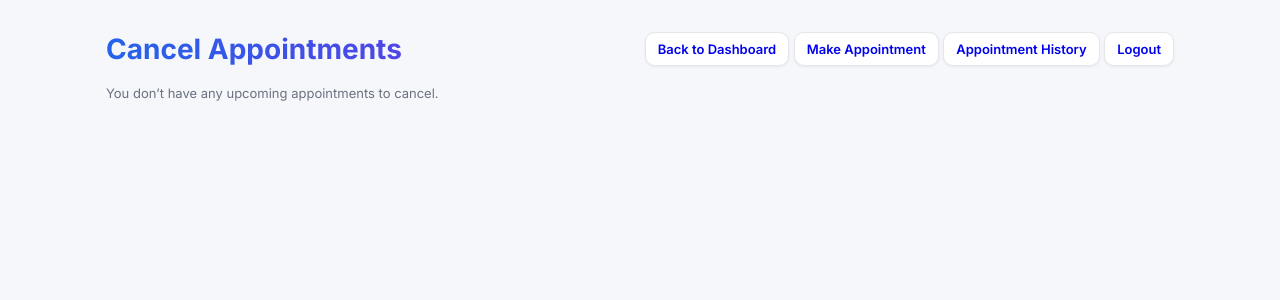
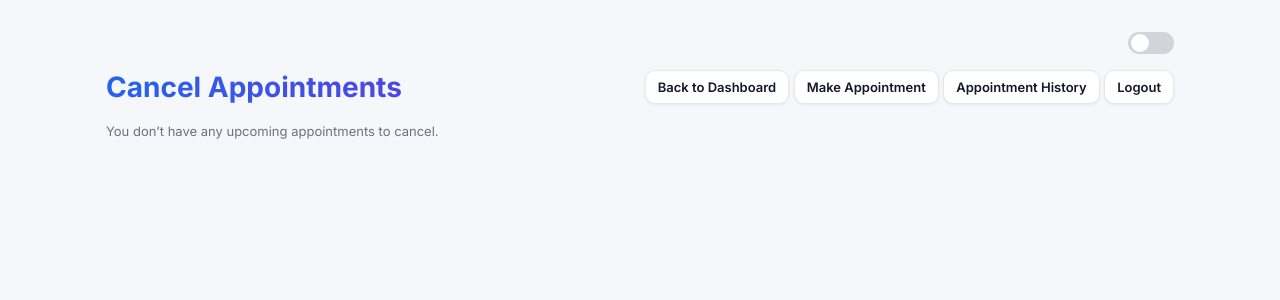
Before and after one commit to DanielRamos69/exam_reg_tristan, a Flask app: page /student/cancel-appointments in a window 1280 px wide. Shown: the top 300 px of the page. Run offline with Flask 3, Linux system fonts and the light colour scheme; the visitor is signed in with stand-in values (Sample User, id 1); data that the repository does not hold is empty.

Commit message:
Implement dark mode feature and styles
Added dark mode support with toggle functionality and updated styles for dark mode.

```diff
--- a/templates/student_cancel_appointments.html
+++ b/templates/student_cancel_appointments.html
@@ -13,23 +13,77 @@
 
   <style>
     * { box-sizing: border-box; }
+
+    /* -----------------------------------------
+       🔵 DARK MODE SYSTEM (ADDED)
+       ----------------------------------------- */
     :root {
+      --csn-blue:#00345f;
+      --csn-gold:#ffb81c;
+
+      --bg:#f5f7fa;
+      --fg:#111827;
+      --card-bg:#ffffff;
+      --border:#e5e7eb;
+      --subtext:#6b7280;
+
+      /* your original vars preserved */
       --bd: #e5e7eb;
       --muted: #6b7280;
       --blue: #2563eb;
       --indigo: #4f46e5;
     }
+    .dark-mode {
+      --bg:#0f172a;
+      --fg:#f3f4f6;
+      --card-bg:#1e293b;
+      --border:#334155;
+      --subtext:#cbd5e1;
+
+      --bd:#334155;
+      --muted:#cbd5e1;
+    }
 
     body {
       font-family: 'Inter', system-ui, Arial, sans-serif;
-      background: #f5f7fa;
+      background: var(--bg);
       max-width: 1100px;
       margin: 2rem auto;
       padding: 0 1rem;
-      color: #111827;
+      color: var(--fg);
+      transition: background 0.25s, color 0.25s;
     }
 
-    /* TOP BAR */
+    /* -----------------------------------------
+       🔵 DARK MODE TOGGLE (ADDED)
+       ----------------------------------------- */
+    .toggle-container {
+      display:flex;
+      justify-content:flex-end;
+      margin-bottom:1rem;
+    }
+    .toggle-btn {
+      width:46px;
+      height:22px;
+      background:#d1d5db;
+      border-radius:999px;
+      position:relative;
+      cursor:pointer;
+    }
+    .toggle-circle {
+      width:18px;
+      height:18px;
+      background:white;
+      border-radius:50%;
+      position:absolute;
+      top:2px;
+      left:3px;
+      transition:0.25s ease;
+    }
+    .dark-mode .toggle-circle { transform:translateX(24px); }
+
+    /* ----------------------------------------- */
+
     .top {
       display: flex;
       justify-content: space-between;
@@ -48,21 +102,21 @@
       -webkit-text-fill-color: transparent;
     }
 
-    /* BUTTONS */
     .btn {
       display: inline-flex;
       align-items: center;
       justify-content: center;
       padding: 8px 12px;
-      border: 1px solid var(--bd);
+      border: 1px solid var(--border);
       border-radius: 10px;
-      background: #ffffff;
+      background: var(--card-bg);
       text-decoration: none;
       font-size: 13px;
       font-weight: 600;
       box-shadow: 0 1px 3px rgba(0,0,0,0.07);
       cursor: pointer;
       transition: 0.15s ease;
+      color: var(--fg);
     }
     .btn:hover {
       background:#f3f4f6;
@@ -70,7 +124,6 @@
       box-shadow: 0 3px 6px rgba(0,0,0,0.1);
     }
 
-    /* DANGER BUTTONS */
     .btn-danger,
     .btn-danger[type="submit"] {
       background:#fef2f2;
@@ -83,19 +136,18 @@
       color:#7f1d1d;
     }
 
-    /* CARD SURFACE */
     .card {
-      background:#ffffff;
-      border:1px solid var(--bd);
+      background: var(--card-bg);
+      border:1px solid var(--border);
       border-radius:14px;
       padding:18px 20px;
       box-shadow:0 2px 8px rgba(0,0,0,0.04);
       margin-top:1rem;
-      margin-bottom: .6rem;
+      margin-bottom:.6rem;
       font-size:13px;
+      color:var(--fg);
     }
 
-    /* ROW FLEX */
     .row {
       display:flex;
       justify-content:space-between;
@@ -103,10 +155,9 @@
       gap:1rem;
     }
 
-    /* FLASH MESSAGES */
     ul.messages {
-      background:#ffffff;
-      border:1px solid var(--bd);
+      background: var(--card-bg);
+      border:1px solid var(--border);
       border-left:4px solid var(--blue);
       border-radius:10px;
       padding:10px 16px;
@@ -114,21 +165,40 @@
       list-style:none;
       font-size:13px;
       box-shadow:0 1px 4px rgba(0,0,0,0.03);
+      color: var(--fg);
     }
     ul.messages li { margin:.35rem 0; }
 
     .muted {
-      color:var(--muted);
+      color: var(--muted);
       font-size:13px;
     }
+
+    /* 🔧 Links readable in dark mode */
+    a { color: var(--blue); font-weight:600; font-size:13px; text-decoration:none; }
+    .dark-mode a { color:#60a5fa; }
 
     @media(max-width:760px){
       .top{flex-direction:column;align-items:flex-start;}
       .row{flex-direction:column;align-items:flex-start;gap:6px;}
     }
   </style>
+
+  <script>
+    function toggleDarkMode() {
+      document.body.classList.toggle("dark-mode");
+    }
+  </script>
+
 </head>
 <body>
+
+  <!-- 🔵 DARK MODE SWITCH -->
+  <div class="toggle-container">
+    <div class="toggle-btn" onclick="toggleDarkMode()">
+      <div class="toggle-circle"></div>
+    </div>
+  </div>
 
   <div class="top">
     <h1>Cancel Appointments</h1>
@@ -150,7 +220,6 @@
     {% endif %}
   {% endwith %}
 
-  <!-- PRESERVED LOOP + CONDITIONAL EXACTLY -->
   {% if active_regs and active_regs|length > 0 %}
     {% for r in active_regs %}
       <div class="card">
@@ -165,7 +234,6 @@
             </div>
           </div>
 
-          <!-- PRESERVED FORM + POST FIELD NAME EXACTLY -->
           <div class="actions">
             <form method="post" action="{{ url_for('student_cancel', registration_id=r.registration_id) }}">
               <button type="submit" class="btn-danger">Cancel</button>
```
